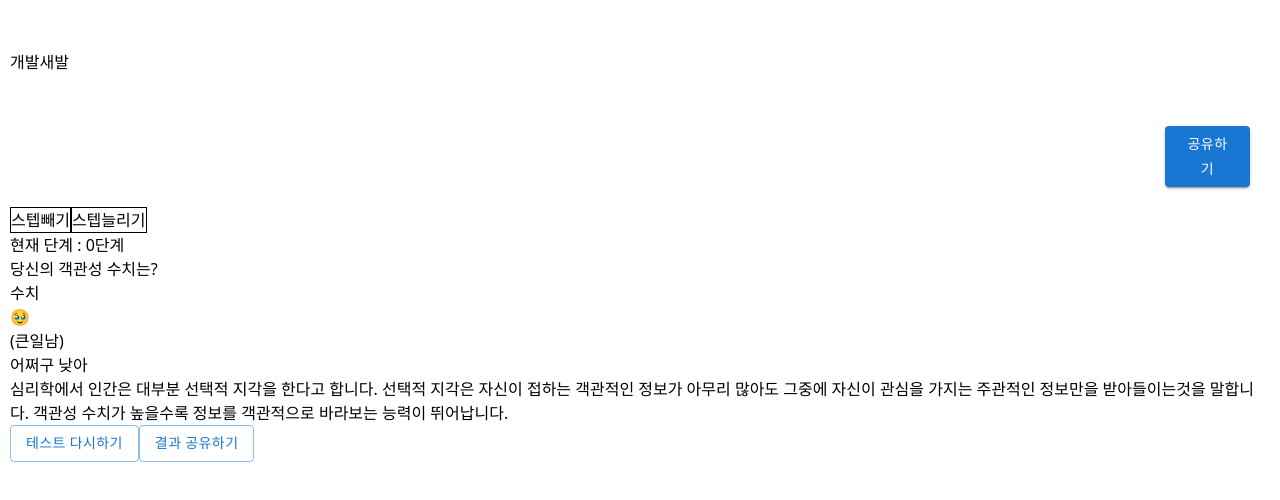
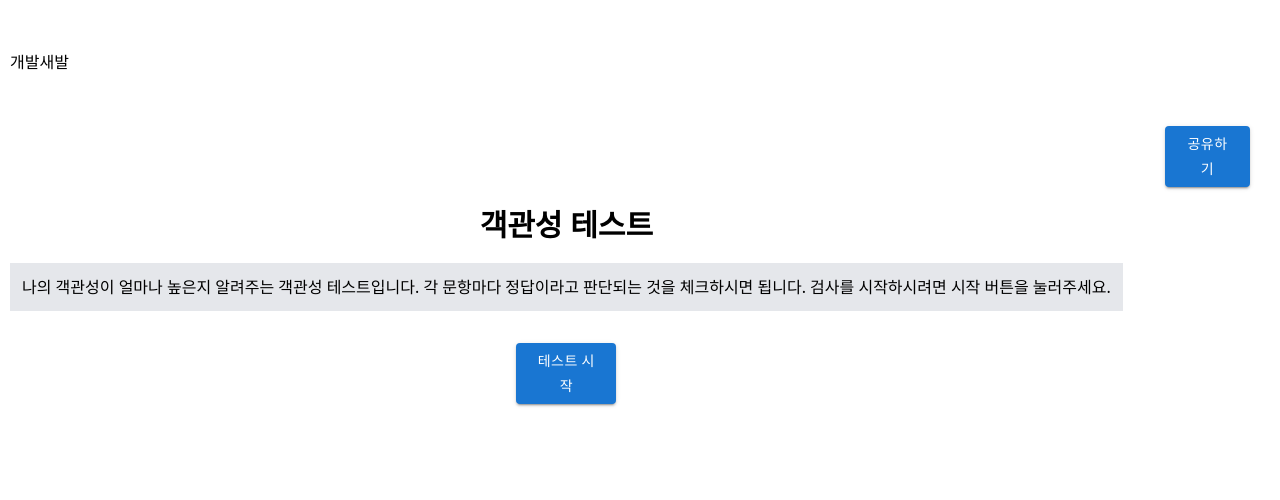
Before and after one commit to gaebal-saebal/objectivity-test-app, a React (Vite) app: page / in a window 1280 px wide. Shown: the top 500 px of the page. Built offline with nearby package versions, Linux system fonts and the light colour scheme.

Commit message:
feat : 컴포넌트 전환 구현, test 및 start 컴포넌트 버튼 기능 구현

```diff
--- a/src/App.jsx
+++ b/src/App.jsx
@@ -14,18 +14,18 @@ function App() {
   const handleStepMinus = () => {
     setStep(step - 1);
   };
+  const handleSubmit = () => {
+    alert('제출했어요');
+  };
 
   return (
     <>
       <Header />
-      <button onClick={handleStepMinus}>스텝빼기</button>
-      <button onClick={handleStepPlus}>스텝늘리기</button>
-      <div>현재 단계 : {step}단계</div>
-      <Start step={step} />
-      <Test page={1} step={step} onClick={handleStepPlus} />
-      <Test page={2} step={step} onClick={handleStepPlus} />
-      <Test page={3} step={step} onClick={handleStepPlus} />
-      <Result />
+      <Start step={step} onClick={handleStepPlus} />
+      <Test page={1} step={step} handleStepPlus={handleStepPlus} handleStepMinus={handleStepMinus} />
+      <Test page={2} step={step} handleStepPlus={handleStepPlus} handleStepMinus={handleStepMinus} />
+      <Test page={3} step={step} handleStepPlus={handleStepPlus} handleStepMinus={handleStepMinus} handleSubmit={handleSubmit} />
+      {/* <Result /> */}
     </>
   );
 }
--- a/src/components/Start.jsx
+++ b/src/components/Start.jsx
@@ -1,7 +1,7 @@
 import { Button } from '@mui/material';
 import * as Q from '../../constants/';
 
-export const Start = (step) => {
+export const Start = ({ step, onClick }) => {
   return (
     <div className={step === 0 ? 'flex' : 'hidden'}>
       <div className='flex flex-col items-center h-[100%] '>
@@ -13,6 +13,7 @@ export const Start = (step) => {
             marginTop: '2rem',
             width: '100px',
           }}
+          onClick={onClick}
         >
           테스트 시작
         </Button>
--- a/src/components/Test.jsx
+++ b/src/components/Test.jsx
@@ -2,7 +2,7 @@ import { Button } from '@mui/material';
 import { question001 } from '../../constants';
 import { Question } from './Question';
 
-export const Test = ({ page, step, onClick }) => {
+export const Test = ({ page, step, handleStepPlus, handleStepMinus, handleSubmit }) => {
   const idx = page * 3;
   const totalPage = Math.ceil(question001.questions.length / 3);
   const progress = Math.round(((page - 1) / totalPage) * 100);
@@ -25,11 +25,21 @@ export const Test = ({ page, step, onClick }) => {
             variant='contained'
             style={{
               marginTop: '2rem',
-              width: '85px',
+              width: '70px',
             }}
-            onClick={onClick}
+            onClick={handleStepMinus}
           >
-            {page === totalPage ? '결과보기' : '다음'}
+            {page === 1 ? '처음' : '이전'}
+          </Button>
+          <Button
+            variant='contained'
+            style={{
+              marginTop: '2rem',
+              width: '70px',
+            }}
+            onClick={page === totalPage ? handleSubmit : handleStepPlus}
+          >
+            {page === totalPage ? '제출' : '다음'}
           </Button>
         </div>
       </div>
```
